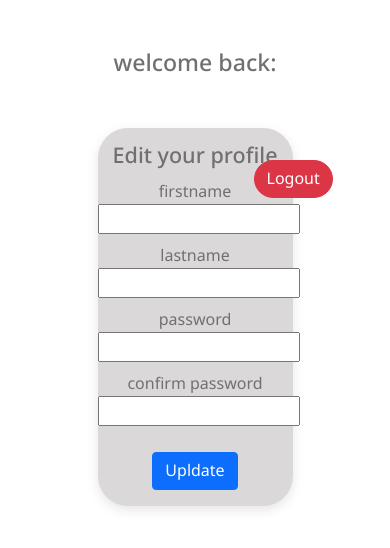
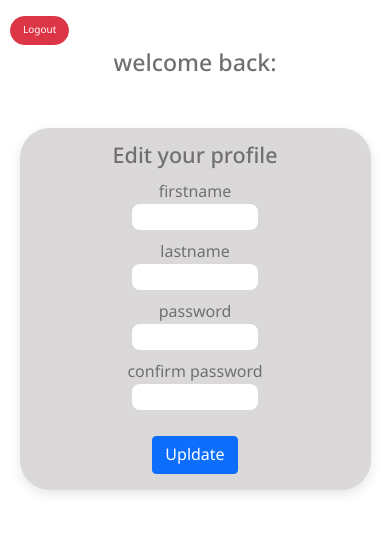
Before and after one commit to pcsishun/thaiinnovative_register, a Vue app: page /profile in a window 390 px wide. Shown: the top 548 px of the page. Built offline with nearby package versions, Linux system fonts and the light colour scheme; sample sign-in values are in the browser's storage; what vue-qrcode-reader would draw is missing.

Commit message:
update responsive for moblie and ipad

```diff
--- a/src/components/login/Login.vue
+++ b/src/components/login/Login.vue
@@ -154,4 +154,58 @@
     color: red;
     margin-top: 1rem;
 }
+
+@media screen and (max-width: 820px){
+.login-container{
+    text-align: center;
+    margin-top: 50px;
+
+}
+
+.login-title{
+    margin-bottom: 45px;
+    color: rgb(113, 111, 111);
+}
+
+.label-input{
+    margin-top: 40px;
+    color: rgb(113, 111, 111);
+}
+.input-data{
+     margin-top: 15px;
+}
+.btn{
+    margin-top: 35px;
+    width: 30%;
+    border-radius: 30px;
+    margin-left: 1rem;
+    margin-right: 1rem;
+}
+.inner-input-data{
+    width: 60%;
+    border: 1px solid rgb(181, 181, 181);
+    border-radius: 8px;
+}
+.login-content{
+    background-color: rgb(218, 216, 216);
+    width: 80%;
+    height: 400px;
+    margin: auto;
+    padding-top: 1px;
+    border-radius: 30px;
+    box-shadow: rgba(0, 0, 0, 0.1) 0px 4px 12px;
+}
+
+.set-title-login-status{
+    text-align: center;
+    margin-top: 9rem;
+}
+
+.error-msg{
+    text-align: center;
+    color: red;
+    margin-top: 1rem;
+}
+
+ }
 </style>
--- a/src/components/profile/Profile.vue
+++ b/src/components/profile/Profile.vue
@@ -14,7 +14,7 @@
                             <label>firstname</label>
                         </div>
                         <div class="set-input">
-                            <input type="text" v-model="newFirstName"/>
+                            <input class="set-input" type="text" v-model="newFirstName"/>
                         </div>
                     </div>
                     <div class="input-content">
@@ -22,7 +22,7 @@
                             <label>lastname</label>
                         </div>
                         <div class="set-input">
-                            <input type="text" v-model="newLastName"/>
+                            <input class="set-input"  type="text" v-model="newLastName"/>
                         </div>
                     </div>
                     <div class="input-content">
@@ -30,7 +30,7 @@
                             <label>password</label>
                         </div>
                         <div class="set-input">
-                            <input type="password" v-model="newPassword"/>
+                            <input class="set-input"  type="password" v-model="newPassword"/>
                         </div>
                     </div>
                     <div class="input-content">
@@ -38,7 +38,7 @@
                             <label>confirm password</label>
                         </div>
                         <div class="set-input">
-                            <input type="password" v-model="confirmPassword"/>
+                            <input class="set-input"  type="password" v-model="confirmPassword"/>
                         </div>
                     </div>
                     <div v-if="errorReply !== null" class="error-reply">
@@ -160,9 +160,10 @@
     margin-bottom: 50px;
 }
 .set-logout > button{
-    position:absolute;
-    left: 65%;
-    border-radius: 30px;
+        position:absolute;
+        left: 10px;
+        top: 0px;
+        border-radius: 30px;
 }
 .title-profile{
     padding-top: 1rem;
@@ -170,14 +171,58 @@
 .profile-content{
     padding-bottom: 1rem;
     background-color: rgb(218, 216, 216);
-    width: 50%;
+    width: 45%;
     margin: auto;
     border-radius: 30px;
     box-shadow: rgba(0, 0, 0, 0.1) 0px 4px 12px;
     height: 100%;
 }
+.set-input{
+        border: none;
+        width: 60%;
+        margin: auto;
+        border-radius: 8px;
+    }
 
 .input-content{
     margin-top: 10px;
 }
+
+@media screen and (max-width: 820px){
+    .profile-container{
+        text-align: center;
+        margin-top: 50px;
+        color: rgb(113, 111, 111);
+    }
+    .title-content{
+        margin-bottom: 50px;
+    }
+    .set-logout > button{
+        position:absolute;
+        left: 10px;
+        top: 0px;
+        font-size: 10px;
+        border-radius: 30px;
+    }
+    .title-profile{
+        padding-top: 1rem;
+    }
+    .profile-content{
+        padding-bottom: 1rem;
+        background-color: rgb(218, 216, 216);
+        width: 90%;
+        margin: auto;
+        border-radius: 30px;
+        box-shadow: rgba(0, 0, 0, 0.1) 0px 4px 12px;
+        height: 100%;
+    }
+    .set-input{
+        border: none;
+        border-radius: 8px;
+    }
+
+    .input-content{
+        margin-top: 10px;
+    }
+}
 </style>
--- a/src/components/register/Register.vue
+++ b/src/components/register/Register.vue
@@ -247,5 +247,70 @@
     margin-right: 10px;
 }
 
+@media screen and (max-width: 820px){
+    .title-content{
+    padding-bottom: 1rem;
+}
 
+.register-content{
+    text-align: center;
+    margin-top: 50px;
+}
+
+.avatar-container > input{
+    display: none;
+}
+
+.error-msg-container > h5{
+    color: red;
+    margin-top: 5px;
+}
+
+.image-set-load{
+    border-radius: 50px;
+}
+
+.avatar-container,.btn-submit,.containerCode-container, .firstname-container, .lastname-contianer, .email-contianer, .password-container, .confirm-password-container{
+    margin-top: 20px;
+}
+
+.body-content{
+    background-color: rgb(218, 216, 216);
+    width: 80%;
+    height: 100%;
+    margin: auto;
+    padding-top: 1rem;
+    border-radius: 30px;
+    box-shadow: rgba(0, 0, 0, 0.1) 0px 4px 12px;
+}
+.btn{
+    border-radius: 10px;
+}
+.footer-set{
+     height: 50px;
+}
+.set-on-input{
+    border: none;
+    border-radius: 8px;
+    width: 65%;
+}
+.set-btn-border{
+    border: none;
+    background: none;
+}
+
+.set-qr-scaner{
+    width: 250px;
+    height: 250px;
+    margin: auto;
+}
+
+.set-on-input-cam{
+    border: none;
+    width: 45%;
+    border-radius: 8px;
+    margin-right: 10px;
+}
+
+}
 </style>
```
